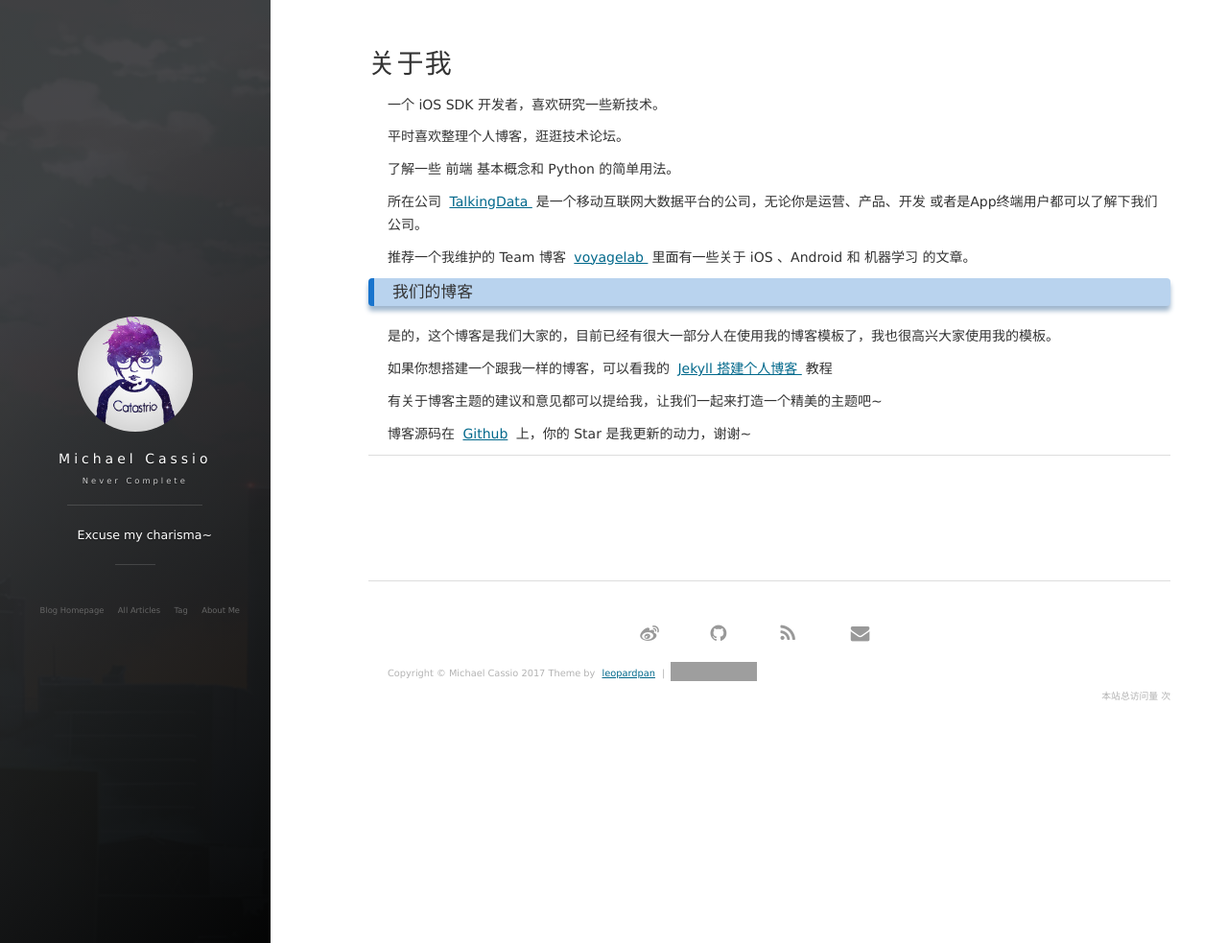
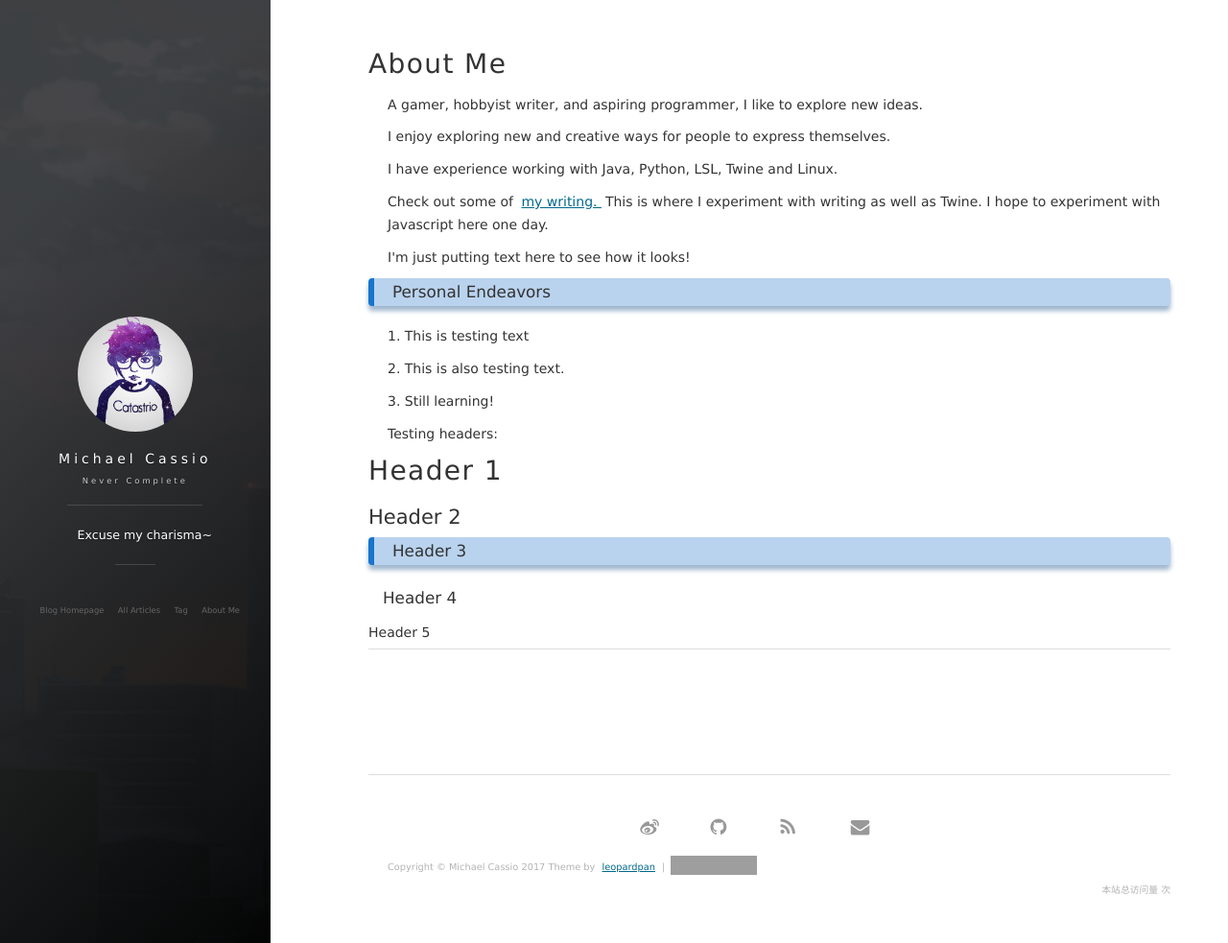
Before and after one commit to Catastrio/catastrio.github.io, a Jekyll site: the page built from about.md, in a window 1280 px wide and 983 px high. Shown: the whole window at 96% size. Built offline with Jekyll 4.4.1, drawn with Linux system fonts in a browser that asks for light colours; nearby versions of some CDN libraries; our own code applies the rules of GitHub Pages for plain Markdown files; comment, search, counter and statistics services are not loaded; grey boxes are pictures that could not be loaded.

Commit message:
More site personalizations
This includes testing links and headers to get a feel for how Markdown
interacts with Leopard.

```diff
--- a/about.md
+++ b/about.md
@@ -1,46 +1,47 @@
 ---
 layout: page
-title: 关于我
+title: About Me
 ---
 
-一个 iOS SDK 开发者，喜欢研究一些新技术。
+A gamer, hobbyist writer, and aspiring programmer, I like to explore new ideas.
 <p>
-平时喜欢整理个人博客，逛逛技术论坛。
+I enjoy exploring new and creative ways for people to express themselves.
 <p>
-了解一些 前端 基本概念和 Python 的简单用法。
+I have experience working with Java, Python, LSL, Twine and Linux.
 
 <p>
 
-所在公司
-<a target="_blank" href="https://www.talkingdata.com/"> TalkingData </a>
-是一个移动互联网大数据平台的公司，无论你是运营、产品、开发 或者是App终端用户都可以了解下我们公司。
+Check out some of
+<a target="_blank" href="https://catastrio-writes.tumblr.com"> my writing. </a>
+This is where I experiment with writing as well as Twine. I hope to experiment with Javascript here one day.
 <p>
 
-推荐一个我维护的 Team 博客
-<a target="_blank" href="http://talkingdata.me/"> voyagelab </a>
-里面有一些关于 iOS 、Android 和 机器学习 的文章。
+I'm just putting text here to see how it looks!
 
 <p>
 
-<h3> 我们的博客 </h3>
+<h3> Personal Endeavors </h3>
 
 <p>
 
-是的，这个博客是我们大家的，目前已经有很大一部分人在使用我的博客模板了，我也很高兴大家使用我的模板。
+1. This is testing text
 
 <p>
 
-如果你想搭建一个跟我一样的博客，可以看我的
-<a href="/2016/10/jekyll_tutorials1/"> Jekyll 搭建个人博客 </a>
-教程
+2. This is also testing text.
 
 <p>
 
-有关于博客主题的建议和意见都可以提给我，让我们一起来打造一个精美的主题吧~
+3. Still learning!
 
 <p>
 
-博客源码在 <a target="_blank" href='https://github.com/leopardpan/leopardpan.github.io/'>Github</a> 上，你的 Star 是我更新的动力，谢谢~
+Testing headers:
+<h1> Header 1 </h1>
+<h2> Header 2 </h2>
+<h3> Header 3 </h3>
+<h4> Header 4 </h4>
+<h5> Header 5 </h5>
 
 <p>
 
```
